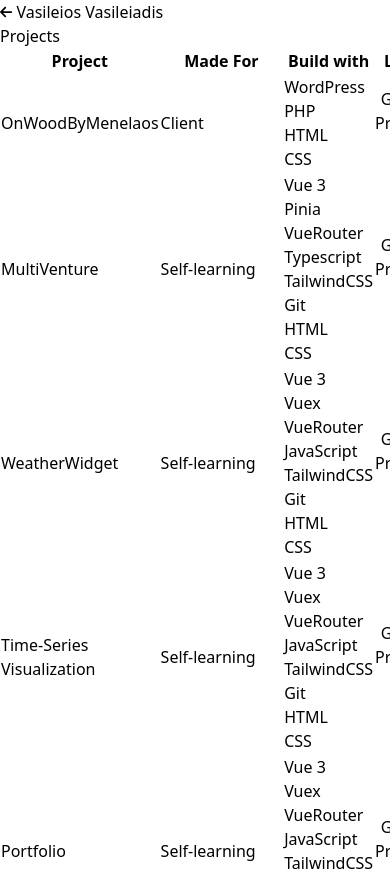
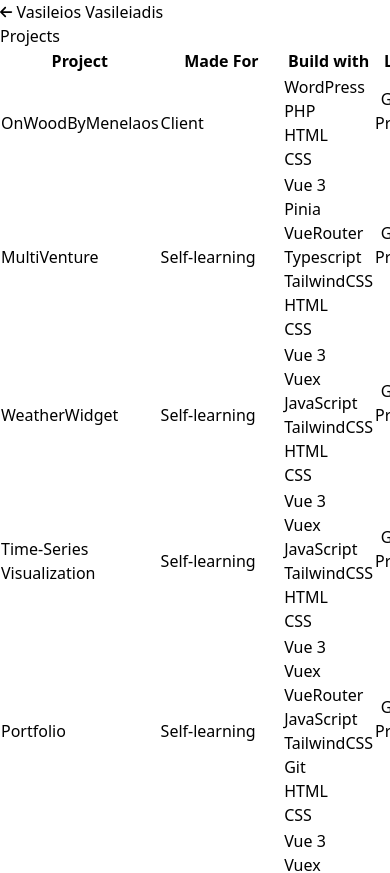
Before and after one commit to vvasileios/Portfolio, a Vue app: page /table in a window 390 px wide. Shown: the top 873 px of the page. Built offline with nearby package versions, Linux system fonts and the light colour scheme.

Commit message:
table mobile design

```diff
--- a/src/components/shared/SharedTable.vue
+++ b/src/components/shared/SharedTable.vue
@@ -27,7 +27,10 @@
         <th
           v-for="(header, index) in tableHeaders"
           :key="index"
-          class="py-4 pr-8 text-sm font-semibold text-slate-200 lg:table-cell"
+          :class="[
+            'py-4 pr-8 text-sm font-semibold text-slate-200 lg:table-cell',
+            index === 1 || index === 2 ? 'hidden md:table-cell' : '',
+          ]"
         >
           {{ header }}
         </th>
@@ -40,14 +43,14 @@
         class="border-b border-slate-300/10 last:border-none"
       >
         <td
-          class="py-4 pr-4 align-top font-semibold leading-snug text-slate-200"
+          class="py-4 pr-4 align-top font-semibold text-sm md:text-base leading-snug text-slate-200"
         >
           {{ project.title }}
         </td>
-        <td class="py-4 pr-4 align-top text-sm lg:table-cell">
+        <td class="hidden py-4 pr-4 align-top text-sm md:table-cell">
           {{ project.made }}
         </td>
-        <td class="py-4 pr-4 align-top text-sm lg:table-cell">
+        <td class="hidden w-2/4 py-4 pr-4 align-top text-sm md:table-cell">
           <ul class="flex flex-wrap">
             <li
               v-for="(item, itemIndex) in project.items"
--- a/src/content/texts.js
+++ b/src/content/texts.js
@@ -119,7 +119,6 @@
         "VueRouter",
         "Typescript",
         "TailwindCSS",
-        "Git",
         "HTML",
         "CSS",
       ],
@@ -129,32 +128,14 @@
       key: "3",
       title: "WeatherWidget",
       made: "Self-learning",
-      items: [
-        "Vue 3",
-        "Vuex",
-        "VueRouter",
-        "JavaScript",
-        "TailwindCSS",
-        "Git",
-        "HTML",
-        "CSS",
-      ],
+      items: ["Vue 3", "Vuex", "JavaScript", "TailwindCSS", "HTML", "CSS"],
       link: "https://github.com/vvasileios/WeatherWidget",
     },
     {
       key: "4",
       title: "Time-Series Visualization",
       made: "Self-learning",
-      items: [
-        "Vue 3",
-        "Vuex",
-        "VueRouter",
-        "JavaScript",
-        "TailwindCSS",
-        "Git",
-        "HTML",
-        "CSS",
-      ],
+      items: ["Vue 3", "Vuex", "JavaScript", "TailwindCSS", "HTML", "CSS"],
       link: "https://github.com/vvasileios/timeseries-visualization",
     },
     {
@@ -193,16 +174,7 @@
       key: "7",
       title: "Ever-Clean",
       made: "Academic/Client",
-      items: [
-        "JavaScript",
-        "HTML",
-        "CSS",
-        "Bootstrap",
-        "PHP",
-        "SQL",
-        "MySQL",
-        "Git",
-      ],
+      items: ["JavaScript", "HTML", "CSS", "Bootstrap", "PHP", "SQL", "MySQL"],
       link: "https://lab.mst.ihu.gr/mais/vavasil1/webprog4/",
     },
     {
@@ -225,7 +197,7 @@
       key: "9",
       title: "MicroProjectsHub",
       made: "Self-learning",
-      items: ["JavaScript", "HTML", "CSS", "Git"],
+      items: ["JavaScript", "HTML", "CSS"],
       link: "https://github.com/vvasileios/MicroProjectsHub",
     },
   ],
```
